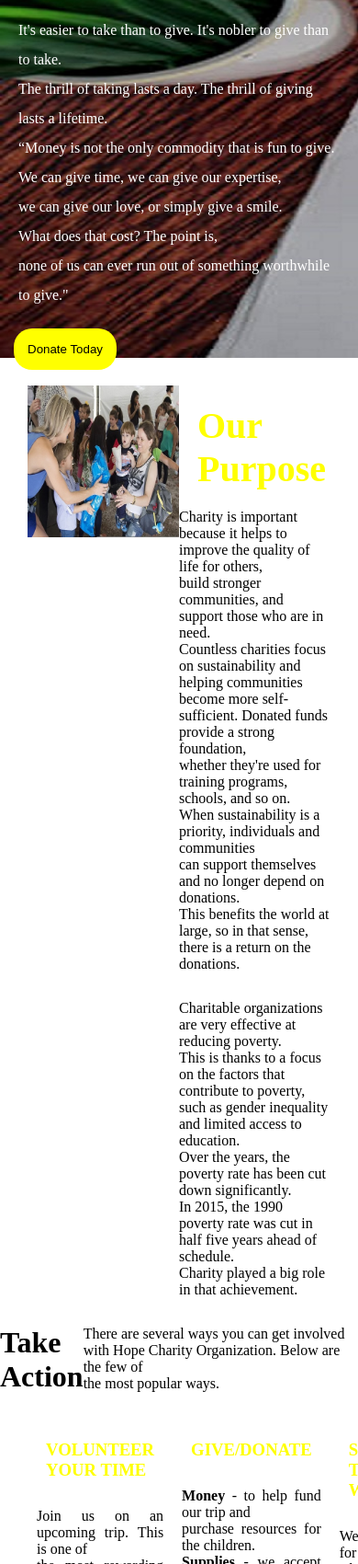
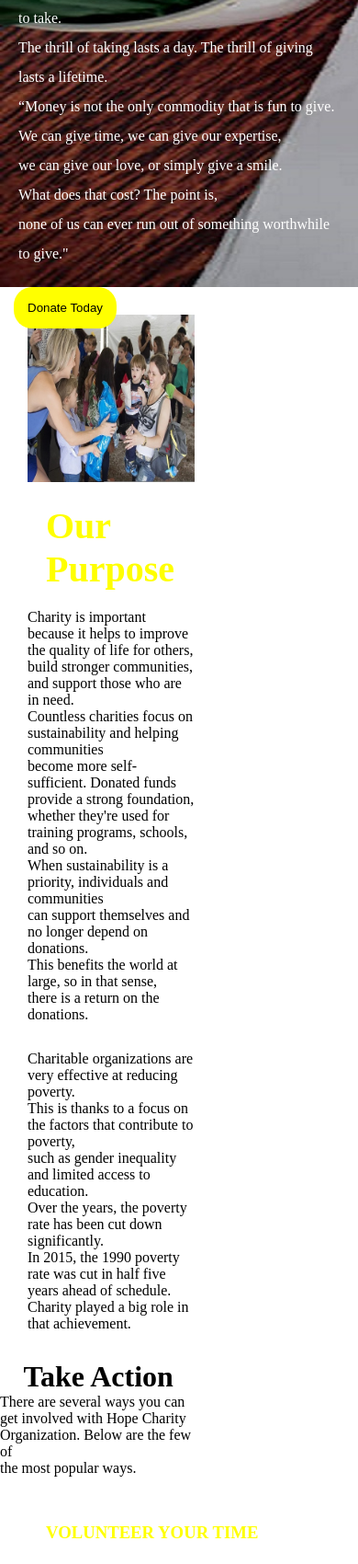
Before and after one commit to Mofejesu27/NGO, a plain HTML site: page index.html in a window 390 px wide. Shown: the part 300-2000 px from the top of the page at 92% size. Drawn offline with Linux system fonts and the light colour scheme.

Commit message:
added mediaquery

```diff
--- a/css/index.css
+++ b/css/index.css
@@ -79,6 +79,7 @@ nav button{
 #our-purpose{
     clear: both;
     display: flex;
+    flex-wrap: wrap;
     width: 100%;
     justify-content: space-between;
     padding: 30px;
@@ -104,12 +105,14 @@ nav button{
 
 .action{
     display: flex;
+    flex-wrap: wrap;
     justify-content: space-evenly;
     width: 100%;
 }
 
 #mission{
     display: flex;
+    flex-wrap: wrap;
     width: 100%;
     justify-content: space-between;
     padding: 30px;
@@ -168,3 +171,37 @@ nav button{
    color: black;
    margin-top: 10px;
 }
+
+@media screen and (max-width:600px) {
+ nav button{
+     display: none;
+    }
+    .text-content{
+        height: auto;
+    }
+
+    #our-purpose > div{
+        width: 55%;
+    }
+
+    #our-purpose img{
+        width: 100%;
+    }
+
+    .purpose{
+        width: 100%;
+        padding: 0;
+    }
+
+    .action{
+        width: 55%;
+    }
+
+    #mission{
+        width: 100%;
+    }
+
+    #footer > div{
+        width: 40%;
+    }
+}
```
